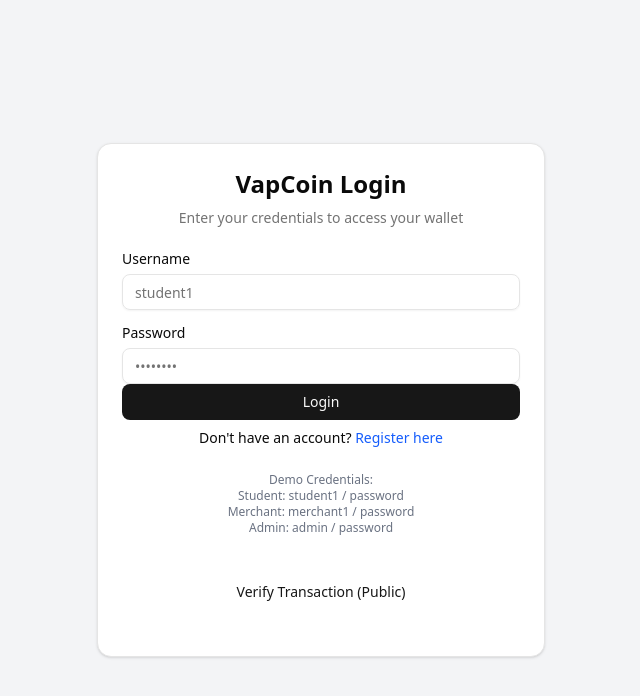
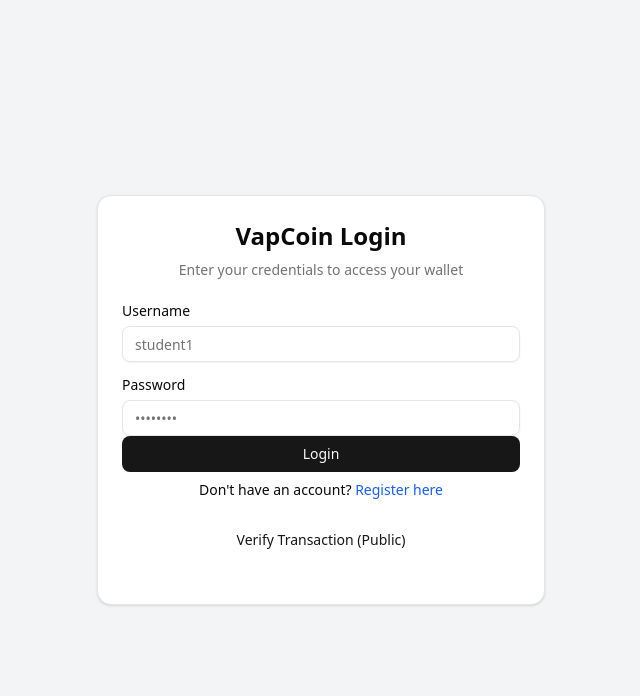
Before and after one commit to 0xPixelNinja/vapcoin, a Next.js app in the folder frontend/: page / in a window 1280 px wide. Shown: the top 696 px of the page, without its empty margins (319-959 px from the left). Built offline with nearby package versions, Linux system fonts and the light colour scheme.

Commit message:
feat: implement retry logic for database connection

```diff
--- a/frontend/app/page.tsx
+++ b/frontend/app/page.tsx
@@ -91,12 +91,6 @@ export default function LoginPage() {
             </div>
           </CardFooter>
         </form>
-        <div className="px-6 pb-4 text-xs text-center text-gray-500">
-          <p>Demo Credentials:</p>
-          <p>Student: student1 / password</p>
-          <p>Merchant: merchant1 / password</p>
-          <p>Admin: admin / password</p>
-        </div>
         <div className="px-6 pb-6 text-center">
           <Button variant="link" size="sm" onClick={() => router.push("/verify")}>
             Verify Transaction (Public)
```
Also changed, not shown: 1 other file (tests, documents, lock files or other folders).
